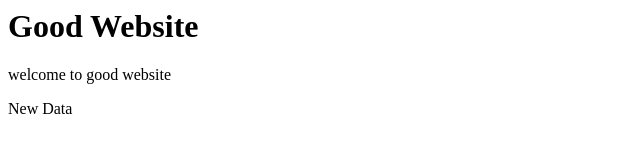
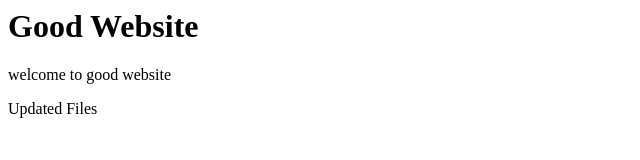
Before and after one commit to shashankgit88/good-repo, a plain HTML site: page index.html in a window 1280 px wide. Shown: the full height of the page, 0-640 px from the left. Drawn offline with Linux system fonts and the light colour scheme.

Commit message:
changed new

```diff
--- a/index.html
+++ b/index.html
@@ -6,6 +6,5 @@
 	<h1>  Good Website </h1>
 	<p> welcome to good website
 	</p>
-	<p> New Data </p>
-
+	<p> Updated Files
 </html>
```
